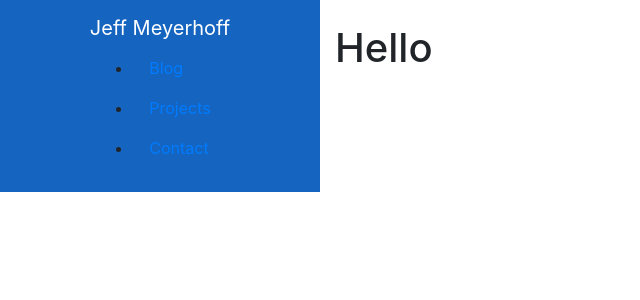
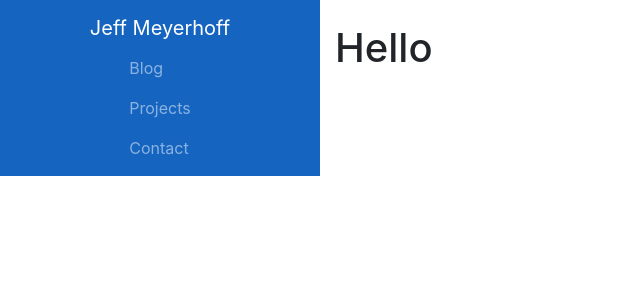
Before and after one commit to jeffington/jeffington.github.io, a Jekyll site: the page built from index.md, in a window 1280 px wide. Shown: the top 300 px of the page, without its empty margins (0-640 px from the left). Built offline with Jekyll 4.4.1, drawn with Linux system fonts in a browser that asks for light colours.

Commit message:
Update ul to .navbar-nav

```diff
--- a/_includes/vertical_nav.html
+++ b/_includes/vertical_nav.html
@@ -1,6 +1,6 @@
 <nav class="navbar flex-column navbar-dark theme-background">
 	<a class="navbar-brand" href="/" style="margin-right:0px;">Jeff Meyerhoff</a>
-	<ul>
+	<ul class="navbar-nav">
 	<li class="nav-item">
 	<a class="nav-link
 				{% if page.title contains "Blog" %}
```
